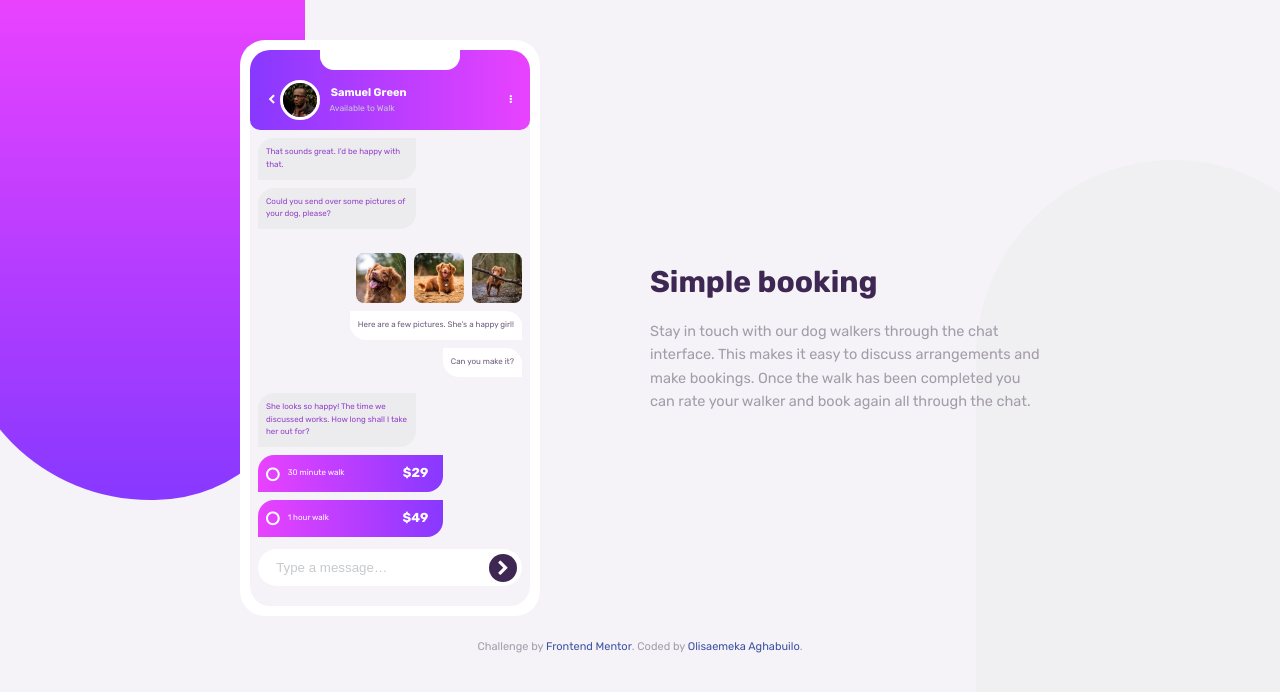
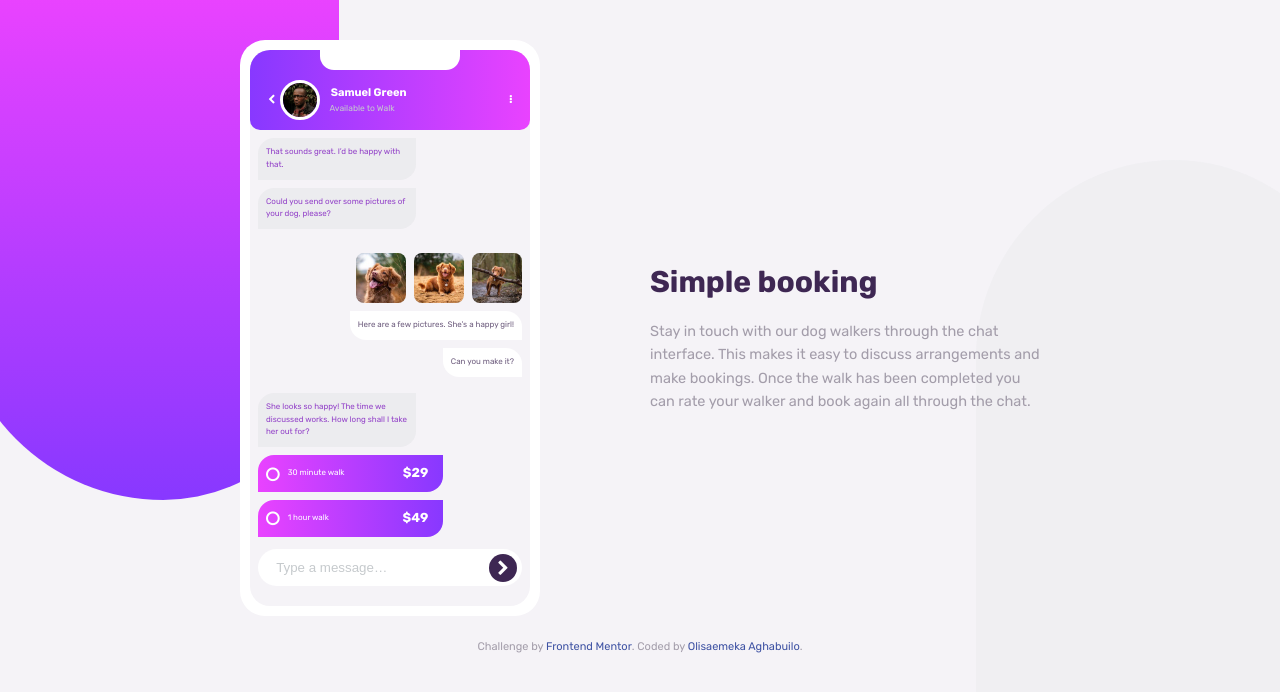
Before and after one commit to olisa187/Chat-App-Css-Illustrator, a website: page disc/index.html in a window 1280 px wide. Drawn offline with Linux system fonts and the light colour scheme.

Commit message:
linked more cdn

```diff
--- a/disc/index.html
+++ b/disc/index.html
@@ -18,7 +18,7 @@
     <link href="https://fonts.googleapis.com/css2?family=Rubik:wght@400;500;700&display=swap" rel="stylesheet">
 
     <!-- linking to font awesome CDN -->
-    <!-- <link rel="stylesheet" href="../font-awesome-4.7.0/css/font-awesome.min.css" type="text/css"> -->
+    <link rel="stylesheet" href="../font-awesome-4.7.0/css/font-awesome.min.css" type="text/css">
     <link rel="stylesheet" href="https://cdnjs.cloudflare.com/ajax/libs/font-awesome/4.7.0/css/font-awesome.min.css">
 
     <title>Frontend Mentor | Chat App Css Illustrator</title>
--- a/disc/styles.css
+++ b/disc/styles.css
@@ -50,12 +50,12 @@ body{
 
 body::before{
     content: '';
-    width: clamp(200px,30%,35em);
+    width: clamp(200px,30%, 50em);
     height: clamp(500px,90%,38em);
 
     background: linear-gradient(to bottom, var(--clr-Light-Magenta), var(--clr-Light-Violet));
-    border-bottom-left-radius: 19.5em;
-    border-bottom-right-radius: 15em;
+    border-bottom-left-radius: 22.5em;
+    border-bottom-right-radius: 19em;
 
     z-index: -1;
     position: fixed;
```
